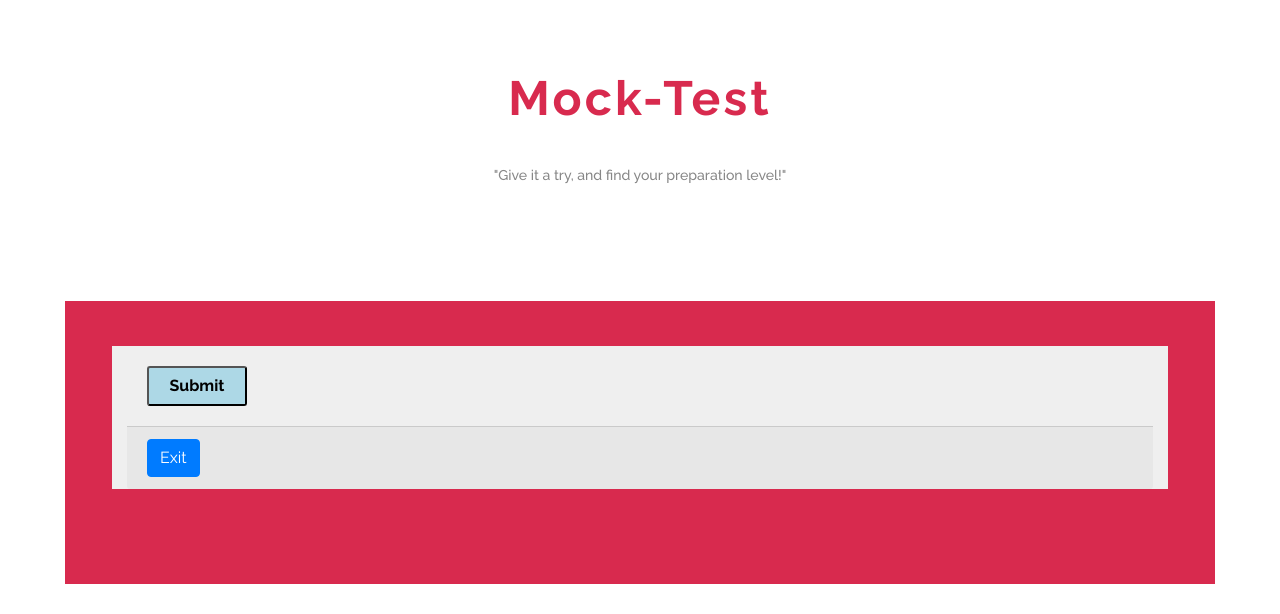
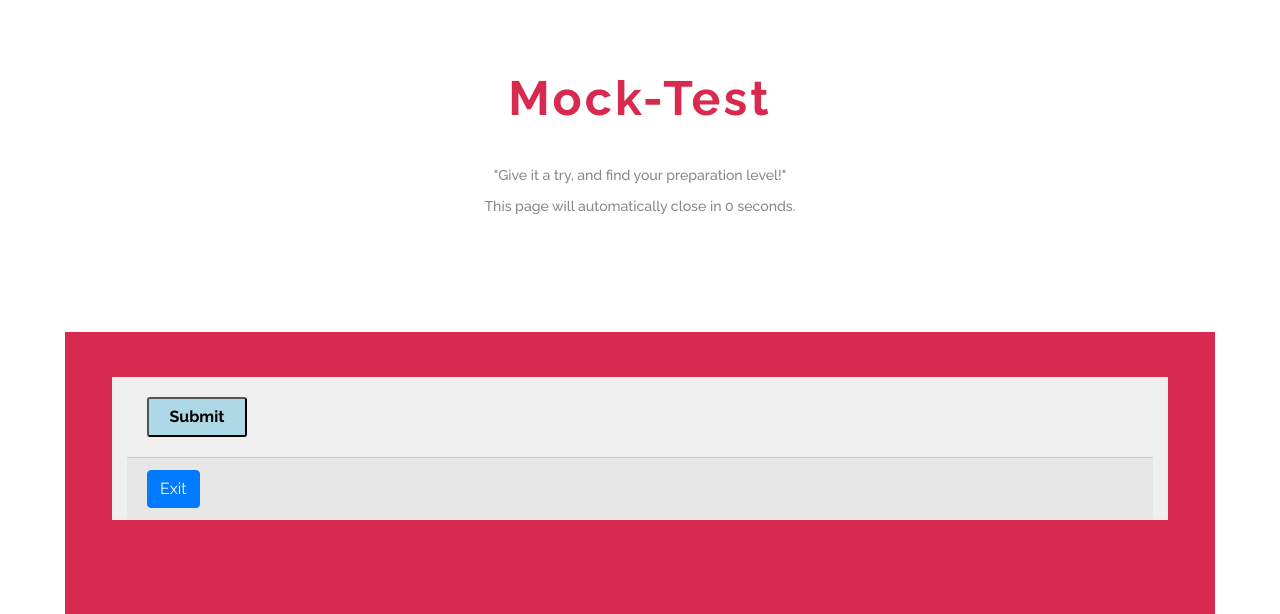
Before and after one commit to Aarti002/mock_test_app, a Django app: page /question_paper/1 in a window 1280 px wide. Shown: the part 413-1027 px from the top of the page. Before the commit the page ends 997 px from the top, so only its background shows below. Run offline with Django 3.2, Linux system fonts and the light colour scheme; data that the repository does not hold is empty; some libraries are stand-ins or nearby versions; some web fonts are replaced.

Commit message:
Added timer

```diff
--- a/mock_test_app/Participantviews.py
+++ b/mock_test_app/Participantviews.py
@@ -149,6 +149,7 @@ def question_paper(request,competition_id):
         context={}
         questions=QuestionBank.objects.filter(competition_id=competition_id)
         context["questions"]=questions
+        context["total_time"]=questions.count()*2*60
         return render(request, "Participant_templates/question_paper.html", context)
 
     except Exception as e:
--- a/mock_test_app/templates/Participant_templates/question_paper.html
+++ b/mock_test_app/templates/Participant_templates/question_paper.html
@@ -67,7 +67,7 @@
       }
     </style>
   </head>
-  <body>
+  <body onload="setTiming()">
     <div id="preloder">
       <div class="loader"></div>
     </div>
@@ -127,6 +127,7 @@
             Mock-Test
           </h2>
           <p>"Give it a try, and find your preparation level!"</p>
+          <p>This page will automatically close in <span id="countdown">5</span> seconds.</p>
         </div>
 
         <div class="contact-form-warp">
@@ -225,7 +226,26 @@
       </div>
     </section>
   </body>
-  <script></script>
+
+<script>
+
+  function setTiming(){
+    let seconds = {{total_time}}; // Set the initial countdown time in seconds
+        const countdownElement = document.getElementById("countdown");
+
+        function updateCountdown() {
+            countdownElement.textContent = seconds;
+            if (seconds === 0) {
+                window.close();
+            } else {
+                seconds--;
+                setTimeout(updateCountdown, 1000); // Update the countdown every 1 second (1000 milliseconds)
+            }
+        }
+
+        updateCountdown(); // Start the countdown
+}
+</script>
   <!--====== Javascripts & Jquery ======-->
   <script src='{% static "js/jquery-3.2.1.min.js" %}'></script>
   <script src='{% static "js/bootstrap.min.js" %}'></script>
```
